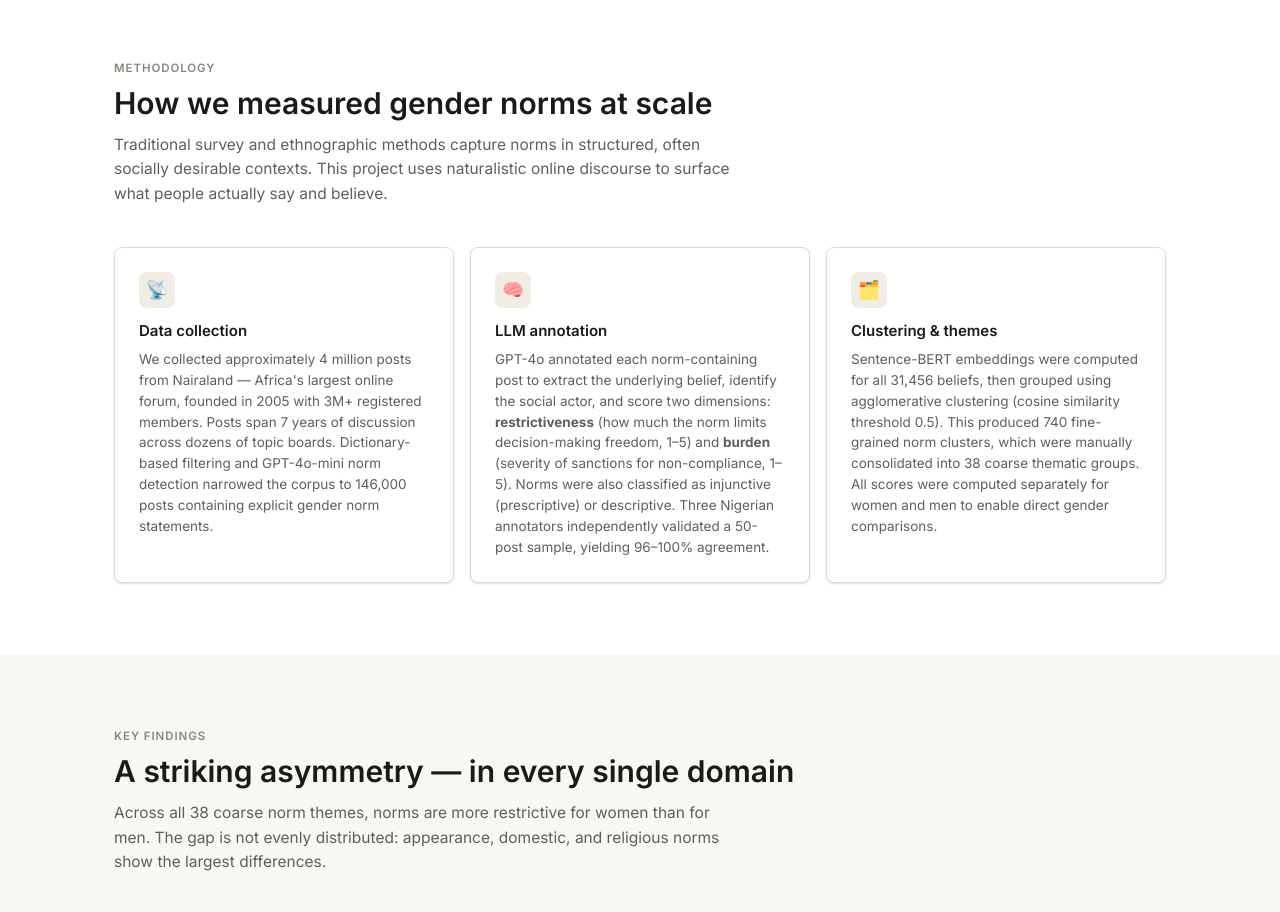
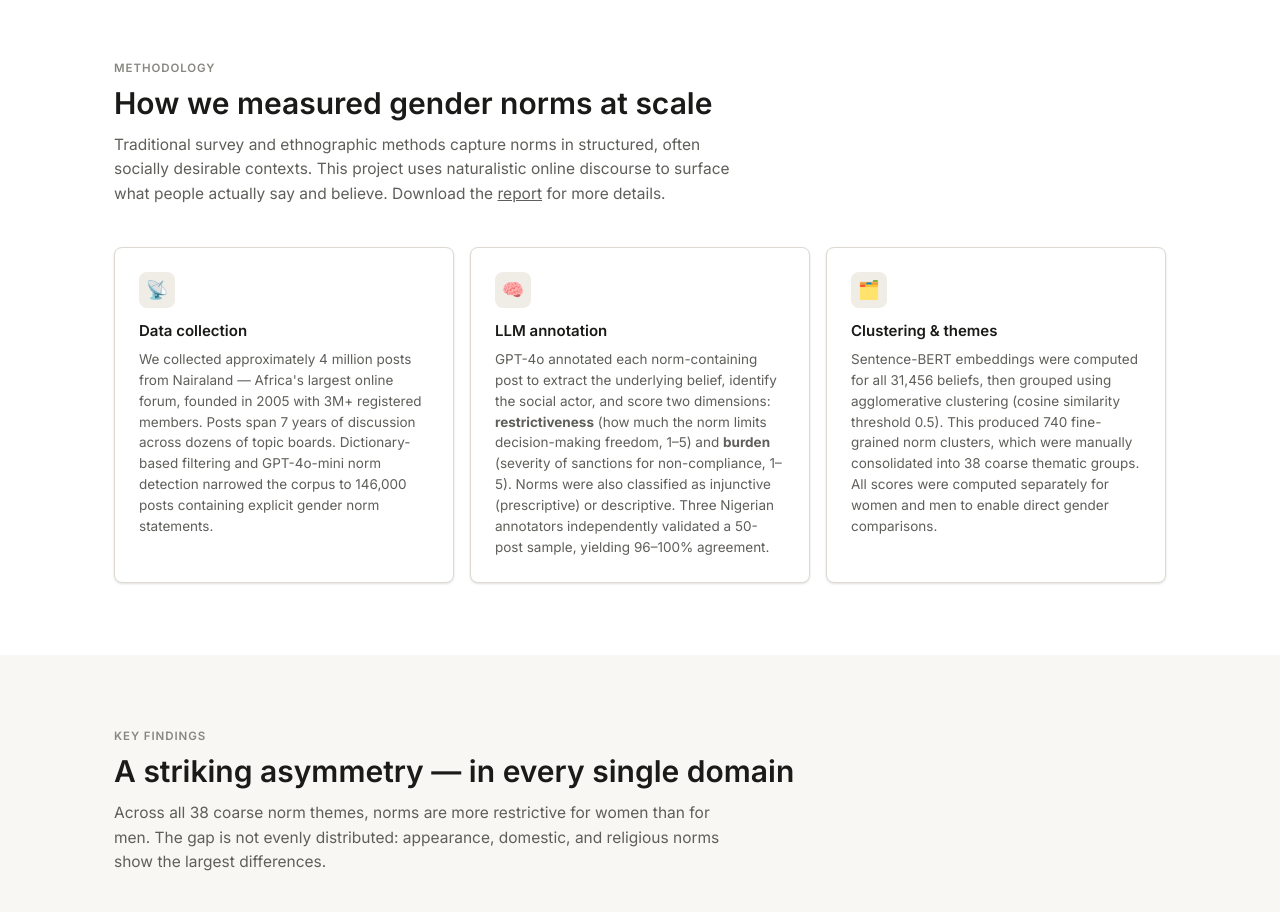
Before and after one commit to sehgal-neil/mapgen-nairaland, a plain HTML site: page index.html in a window 1280 px wide. Shown: the part 820-1732 px from the top of the page. Drawn offline with nearby package versions, Linux system fonts and the light colour scheme.

Commit message:
cleaned excel and added pdf

```diff
--- a/index.html
+++ b/index.html
@@ -88,7 +88,7 @@
     <div class="section-header">
       <p class="section-label-tag">Methodology</p>
       <h2>How we measured gender norms at scale</h2>
-      <p class="section-desc">Traditional survey and ethnographic methods capture norms in structured, often socially desirable contexts. This project uses naturalistic online discourse to surface what people actually say and believe.</p>
+      <p class="section-desc">Traditional survey and ethnographic methods capture norms in structured, often socially desirable contexts. This project uses naturalistic online discourse to surface what people actually say and believe. Download the <a href="data/data/Nairaland_Computational_Norms_Analysis.docx.pdf" target="_blank" rel="noopener noreferrer">report</a> for more details.</p>
     </div>
 
     <div class="method-grid">
```
Also changed, not shown: 3 other files.
